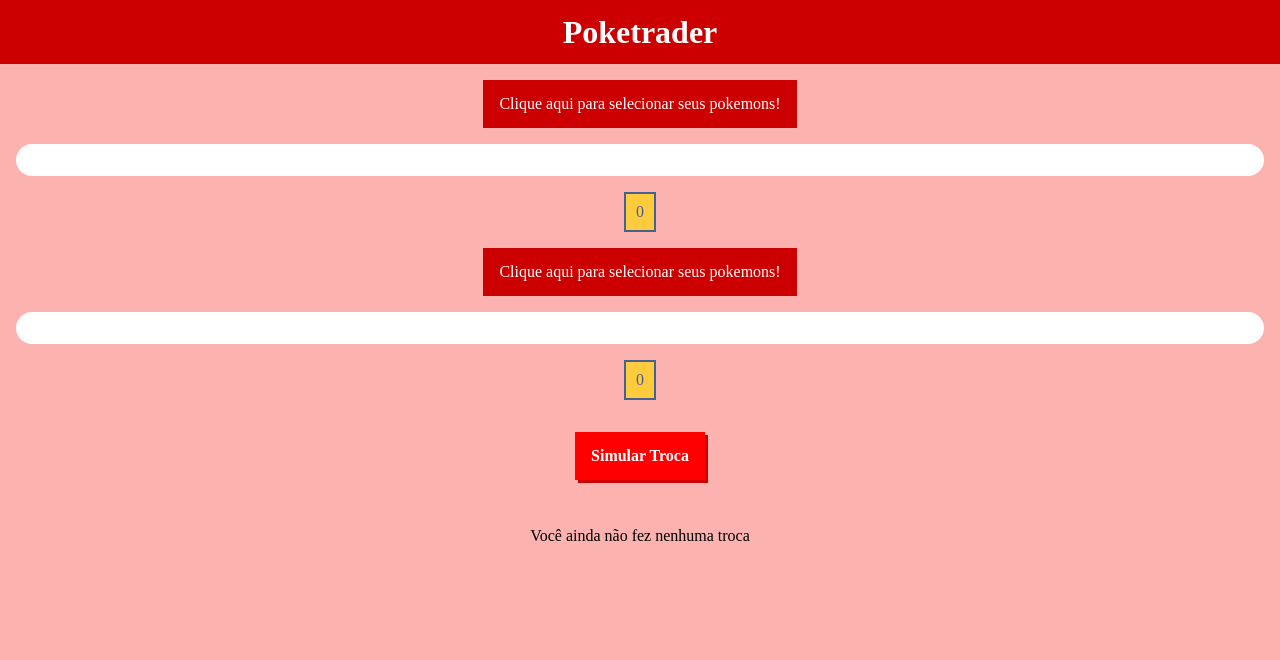
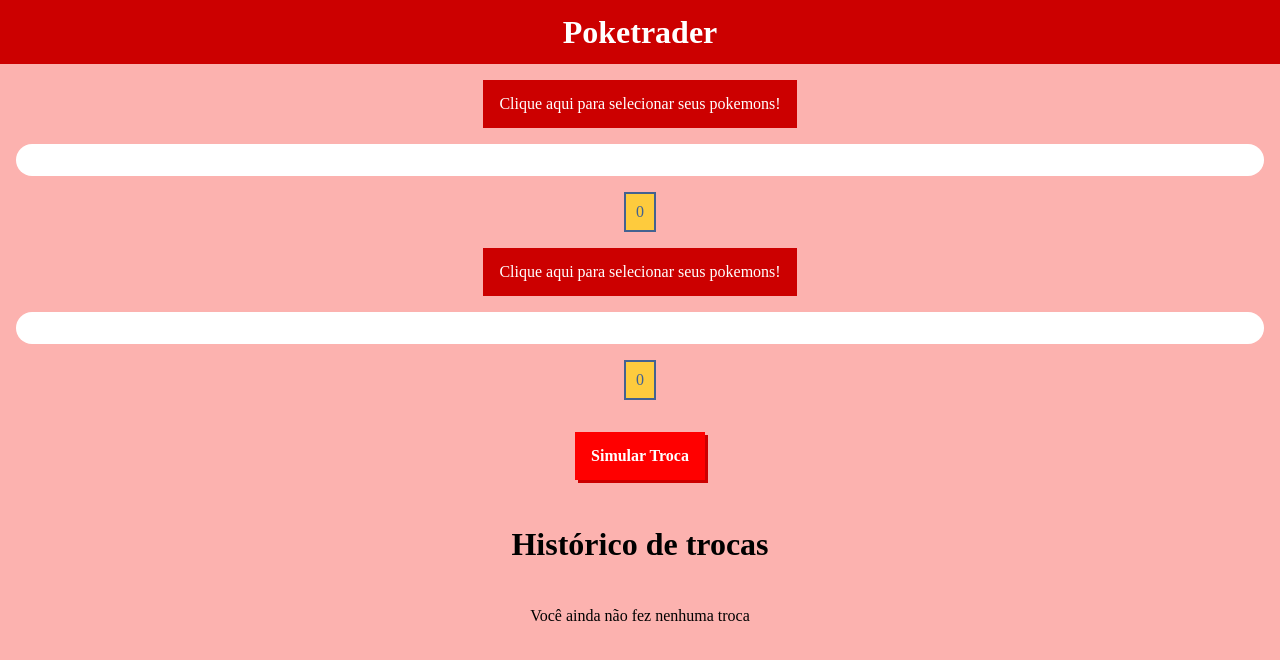
Before and after one commit to samuelfavila/poketrader, a React (Create React App) app: page / in a window 1280 px wide. Shown: the top 660 px of the page. Built offline with nearby package versions, Linux system fonts and the light colour scheme.

Commit message:
Fix history

```diff
--- a/src/components/PokemonSelectorModal/index.jsx
+++ b/src/components/PokemonSelectorModal/index.jsx
@@ -16,6 +16,9 @@
 
 		setLoadMore(data.next);
 
+		createPokemonObject(data.results);
+	};
+
 	async function createPokemonObject(results) {
 		let pokemonList = [];
 		for (let pokemon of results) {
@@ -27,8 +30,6 @@
 		}
 		setAllPokemons((currentList) => [...currentList, ...pokemonList]);
 	}
-		createPokemonObject(data.results);
-	};
 
 	useEffect(() => {
 		if (allPokemons.length === 0) {
@@ -45,12 +46,6 @@
 				X
 			</button>
 			<div className="list-wrapper">
-				{/* <input
-					type="text"
-					className="pokemon-input"
-					 value={pokemonInput}
-					 onChange={(e) => setPokemonInput(e.target.value)}
-				/> */}
 				<div className="pokemon-list">
 					{allPokemons.map((pokemon, index) => (
 						<PokemonCard
--- a/src/components/Trade/index.jsx
+++ b/src/components/Trade/index.jsx
@@ -1,21 +1,32 @@
-import React from "react";
+import React, { useEffect } from "react";
 import "./style.css";
 import TradeButton from "../TradeButton";
 import TradeHistory from "../TradeHistory";
 
-const Trade = ({ onClick }) => {
-	const historyData = JSON.parse(localStorage.getItem("historyItem"));
+const Trade = ({ onClick, historyData, setHistoryData }) => {
+	useEffect(() => {
+		setHistoryData(JSON.parse(localStorage.getItem("historyItem")));
+	}, []);
+
 	return (
 		<>
 			<div className="button-wrapper">
 				<TradeButton onClick={onClick} />
 			</div>
+			<h2 className="history-title">Histórico de trocas</h2>
 			<div className="trade">
 				{historyData
 					? historyData.map((item, index) => (
-							<div className="history-container">
+							<div
+								key={index}
+								className={
+									item.result.includes("injusta")
+										? "invalid-trade-container"
+										: "history-container"
+								}
+							>
 								<h2>{item.result}</h2>
-								<TradeHistory key={index} historyData={item} />
+								<TradeHistory historyData={item} />
 							</div>
 					  ))
 					: "Você ainda não fez nenhuma troca"}
--- a/src/components/Trade/style.css
+++ b/src/components/Trade/style.css
@@ -11,7 +11,14 @@
 	text-align: center;
 }
 
-.trade h2 {
+.history-title {
+	margin-top: 1.5em;
+	text-align: center;
+	font-weight: bold;
+	font-size: 2em;
+}
+
+.history-container h2 {
 	margin-top: 0.6em;
 	font-weight: bold;
 	color: #fecb3d;
@@ -22,3 +29,15 @@
 	margin: 0.3em;
 	background-color: #436291;
 }
+
+.invalid-trade-container h2 {
+	margin-top: 0.6em;
+	font-weight: bold;
+	color: #436291;
+}
+
+.invalid-trade-container {
+	border-radius: 1em;
+	margin: 0.3em;
+	background-color: #fecb3d;
+}
--- a/src/pages/home/index.jsx
+++ b/src/pages/home/index.jsx
@@ -20,8 +20,9 @@
 	const [xpFirstCombination, setXpFirstCombination] = useState(0);
 	const [xpSecondCombination, setXpSecondCombination] = useState(0);
 	const [resultMessage, setResultMessage] = useState("");
+	const [historyData, setHistoryData] = useState([]);
 
-	const simulateTrade = () => {
+	const simulateTrade = async () => {
 		const subtractFirstFromSecond = xpSecondCombination - xpFirstCombination;
 		const subtractSecondFromFirst = xpFirstCombination - xpSecondCombination;
 		let result = "";
@@ -34,33 +35,47 @@
 			(subtractFirstFromSecond < 50 && subtractFirstFromSecond >= 0) ||
 			(subtractSecondFromFirst < 50 && subtractSecondFromFirst >= 0)
 		) {
-			setResultMessage("Troca justa!");
 			result = "Troca justa :)";
+			setResultMessage(result);
 		} else {
-			setResultMessage("Troca injusta!");
 			result = "Troca injusta :(";
+			setResultMessage(result);
 		}
+
+		const tradedPokemonsFirstCombination =
+			selectedPokemonsFirstCombination.map(({ name, base_experience }) => ({
+				name,
+				base_experience,
+			}));
+		const tradedPokemonsSecondCombination =
+			selectedPokemonsSecondCombination.map(({ name, base_experience }) => ({
+				name,
+				base_experience,
+			}));
 
 		const loadHistory = JSON.parse(localStorage.getItem("historyItem"));
 		if (loadHistory) {
 			const history = {
-				tradedPokemonsFirstCombination: selectedPokemonsFirstCombination,
-				tradedPokemonsSecondCombination: selectedPokemonsSecondCombination,
+				tradedPokemonsFirstCombination,
+				tradedPokemonsSecondCombination,
 				result: result,
 			};
 			loadHistory.push(history);
-			localStorage.setItem("historyItem", JSON.stringify(loadHistory));
+			await localStorage.setItem("historyItem", JSON.stringify(loadHistory));
+			setHistoryData(JSON.parse(localStorage.getItem("historyItem")));
 		} else {
 			const newLocalStorage = [
 				{
-					tradedPokemonsFirstCombination: selectedPokemonsFirstCombination,
-					tradedPokemonsSecondCombination:
-						selectedPokemonsSecondCombination,
+					tradedPokemonsFirstCombination,
+					tradedPokemonsSecondCombination,
 					result: result,
 				},
 			];
-
-			localStorage.setItem("historyItem", JSON.stringify(newLocalStorage));
+			await localStorage.setItem(
+				"historyItem",
+				JSON.stringify(newLocalStorage)
+			);
+			setHistoryData(JSON.parse(localStorage.getItem("historyItem")));
 		}
 	};
 
@@ -99,6 +114,8 @@
 					selectedPokemonsSecondCombination
 				}
 				allPokemons={allPokemons}
+				historyData={historyData}
+				setHistoryData={setHistoryData}
 			/>
 		</div>
 	);
```
Lines whose indentation alone changed are shown as unchanged.
